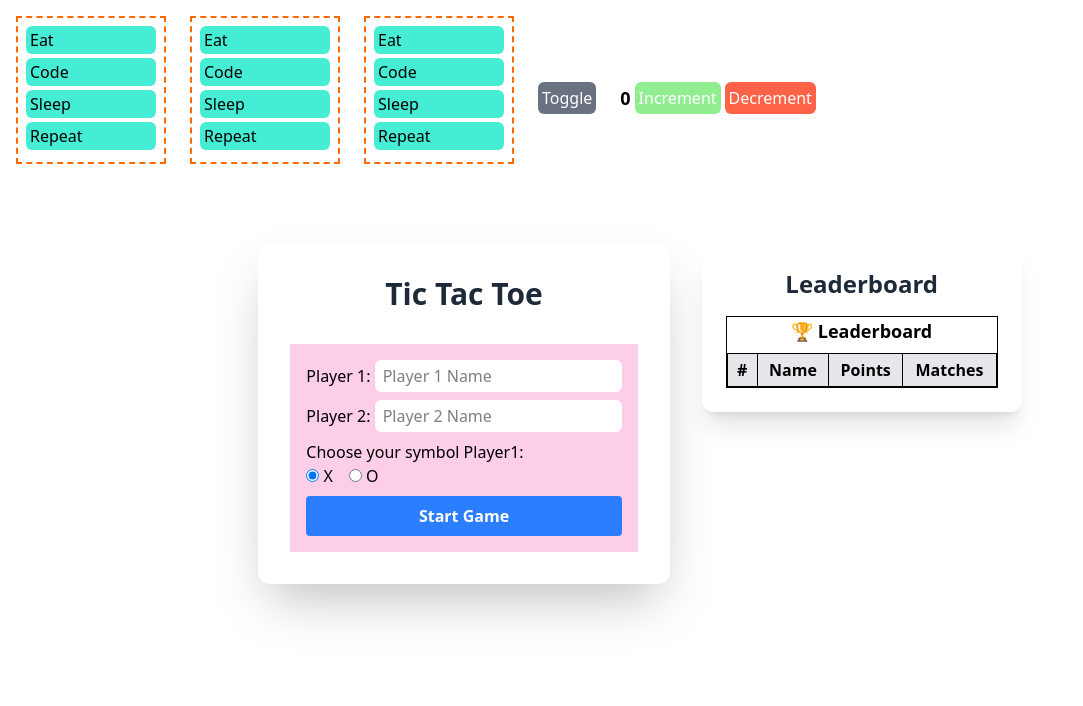
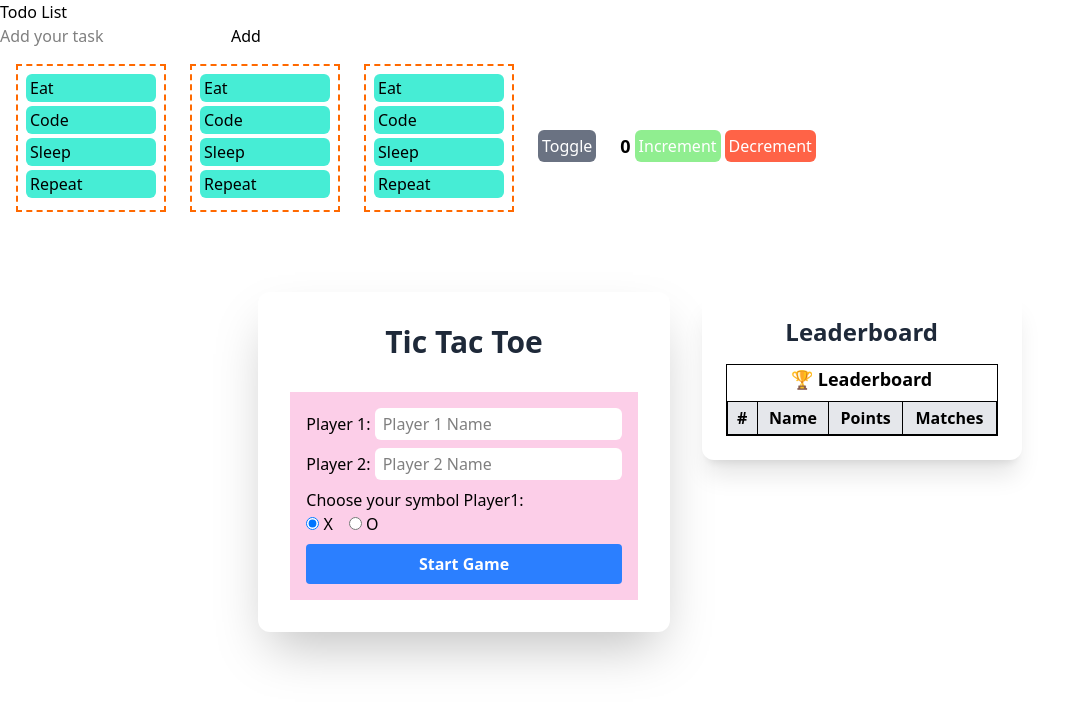
Before and after one commit to verma2510/react-project, a React (Vite) app: page / in a window 1280 px wide. Shown: the top 706 px of the page, without its empty margins (0-1083 px from the left). Built offline with nearby package versions, Linux system fonts and the light colour scheme.

Commit message:
todo list files created
started again with todo list app

```diff
--- a/src/App.tsx
+++ b/src/App.tsx
@@ -3,7 +3,7 @@ import Todo from "./components/Todo";
 import Counter from "./components/Counter";
 import TicTacToe from "./components/TicTacToe";
 import { useState } from "react";
-
+import TodoContainer from "./components/TodoContainer";
 
 const TodoItems = [
   {
@@ -29,10 +29,12 @@ const App: React.FC = () => {
 
   return (
     <>
+      <TodoContainer />
       <div className="p-4 flex gap-6 items-center">
         <Todo items={TodoItems} />
         <Todo items={TodoItems} />
         <Todo items={TodoItems} />
+
         <button
           onClick={(e) => setState(!state)}
           className="text-white bg-gray-500 p-1 rounded-md"
--- /dev/null
+++ b/src/components/TodoButton.tsx
@@ -0,0 +1,13 @@
+import React from "react";
+
+interface TodoButtonProps{
+    name:  string
+}
+
+const TodoButton: React.FC<TodoButtonProps> = (props) => {
+    return(
+        <button>{props.name}</button>
+    )
+}
+
+export default TodoButton;
--- /dev/null
+++ b/src/components/TodoContainer.tsx
@@ -0,0 +1,15 @@
+import React from "react";
+import TodoTextfield from "./TodoTextfield";
+import TodoButton from "./TodoButton";
+
+const TodoContainer: React.FC = () => {
+    return (
+        <div>
+            <p>Todo List</p>
+            <TodoTextfield placeholder="Add your task"/>
+            <TodoButton name="Add"/>
+        </div>
+    )
+}
+
+export default TodoContainer;
--- /dev/null
+++ b/src/components/TodoTextfield.tsx
@@ -0,0 +1,13 @@
+import React from "react";
+
+interface TodoTextfieldProps{
+    placeholder: string
+}
+
+const TodoTextfield: React.FC<TodoTextfieldProps> = (props) => {
+    return(
+        <input type="text" placeholder={props.placeholder}/>
+    )
+}
+
+export default TodoTextfield;
```
